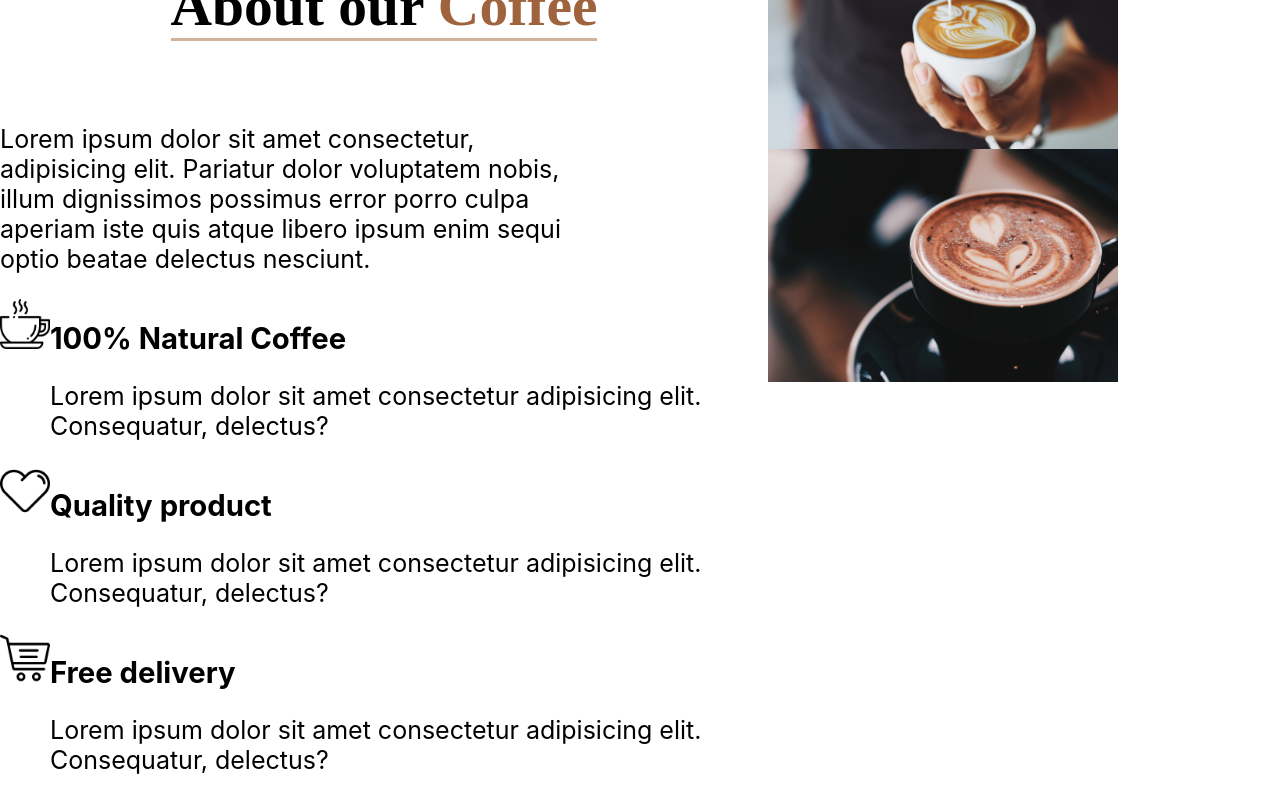
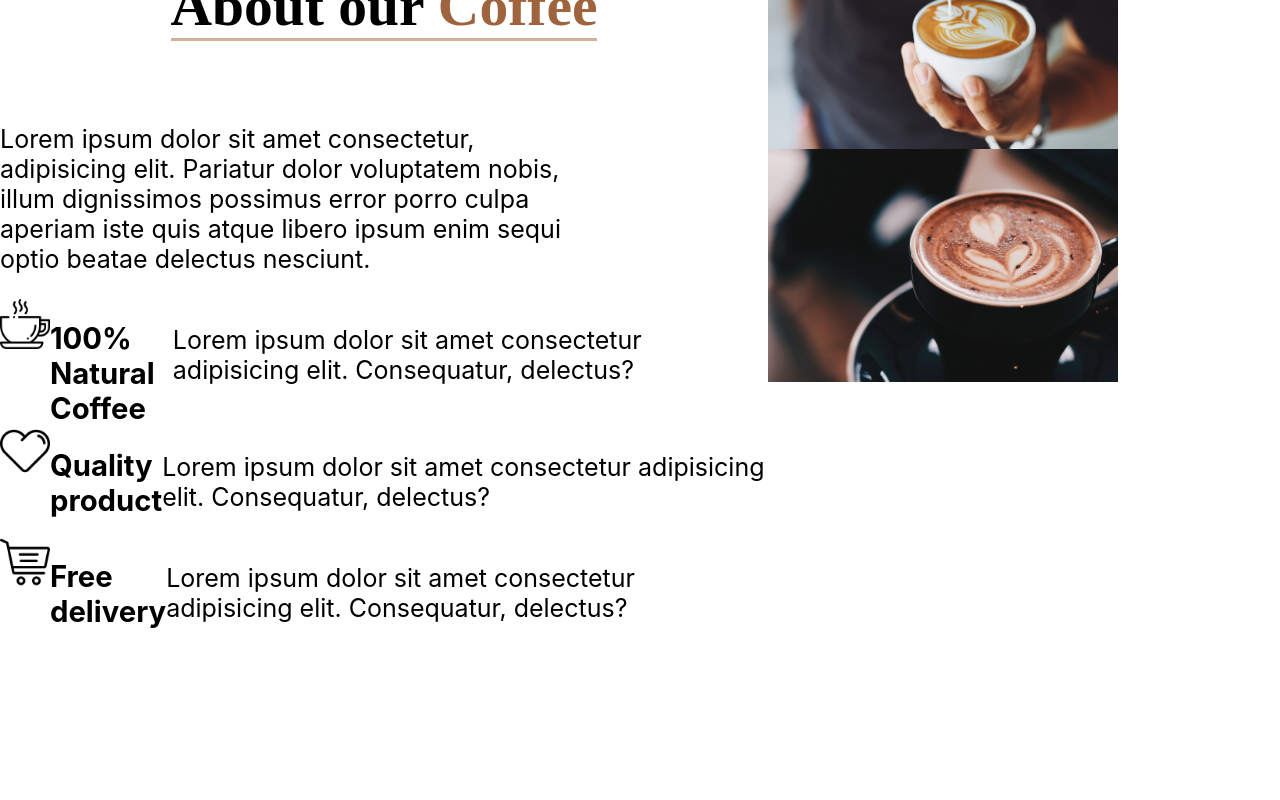
Before and after one commit to RiviCodes/coffee-shop-react, a React (Create React App) app: page / in a window 1280 px wide. Shown: the part 1082-1882 px from the top of the page. After the commit the page ends 1730 px from the top, so only its background shows below. Built offline with nearby package versions, Linux system fonts and the light colour scheme; a web font is replaced by a local one.

Commit message:
Fix container for correct Grid display

```diff
--- a/src/components/About.tsx
+++ b/src/components/About.tsx
@@ -20,13 +20,15 @@ export default function About() {
             alt="100% Natural Coffee"
             className="about-icon"
           />
-          <div>
-            <h3 className="about--card_header">100% Natural Coffee</h3>
+          <h3 className="about--card_header">
+            100% Natural
+            <br />
+            Coffee
+          </h3>
           <p className="about--card_p">
             Lorem ipsum dolor sit amet consectetur adipisicing elit.
             Consequatur, delectus?
           </p>
-          </div>
         </div>
         <div className="about-card">
           <img
@@ -34,13 +36,16 @@ export default function About() {
             alt="Quality product"
             className="about-icon"
           />
-          <div>
-            <h3 className="about--card_header">Quality product</h3>
+
+          <h3 className="about--card_header">
+            Quality
+            <br />
+            product
+          </h3>
           <p className="about--card_p">
             Lorem ipsum dolor sit amet consectetur adipisicing elit.
             Consequatur, delectus?
           </p>
-          </div>
         </div>
         <div className="about-card">
           <img
@@ -48,13 +53,15 @@ export default function About() {
             alt="Free delivery"
             className="about-icon"
           />
-          <div>
-            <h3 className="about--card_header">Free delivery</h3>
+          <h3 className="about--card_header">
+            Free
+            <br />
+            delivery
+          </h3>
           <p className="about--card_p">
             Lorem ipsum dolor sit amet consectetur adipisicing elit.
             Consequatur, delectus?
           </p>
-          </div>
         </div>
       </div>
       <div className="about-right_side">
```
Lines whose indentation alone changed are shown as unchanged.
